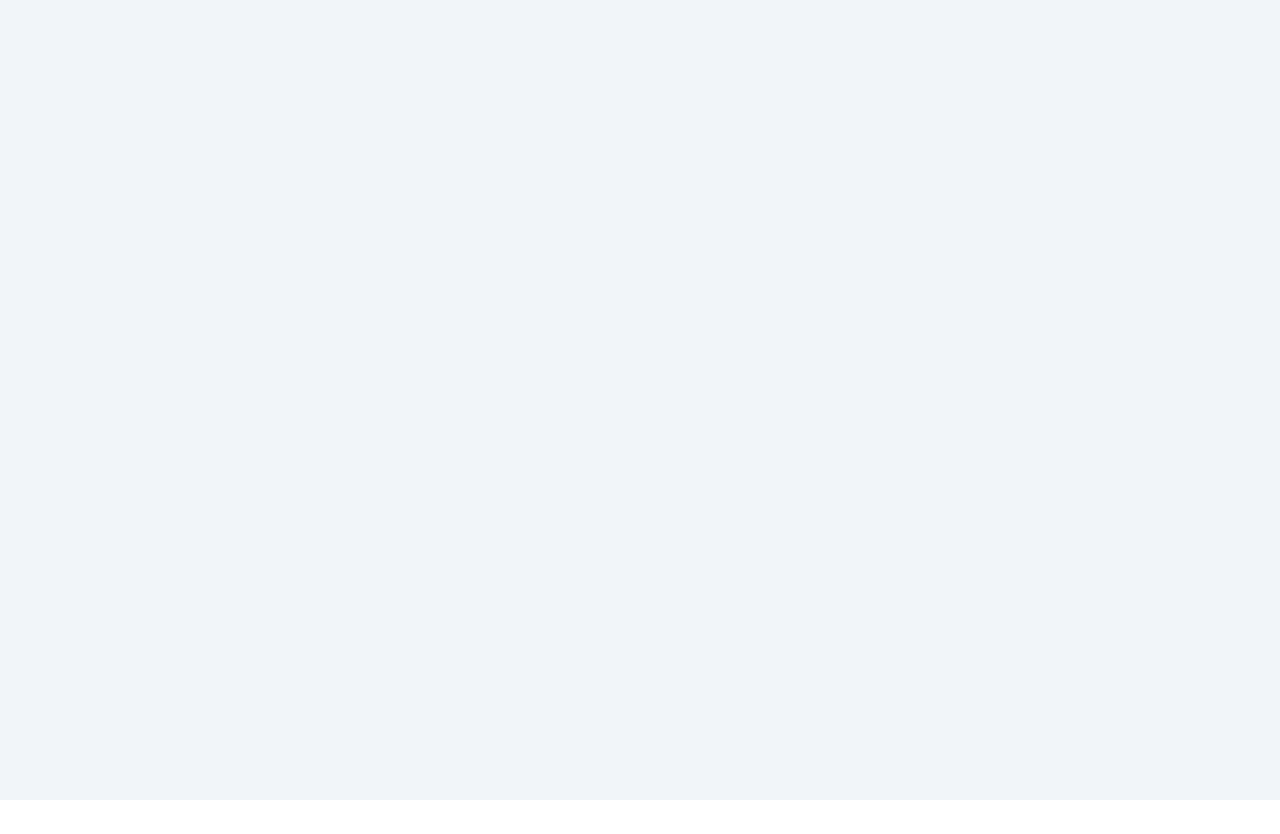
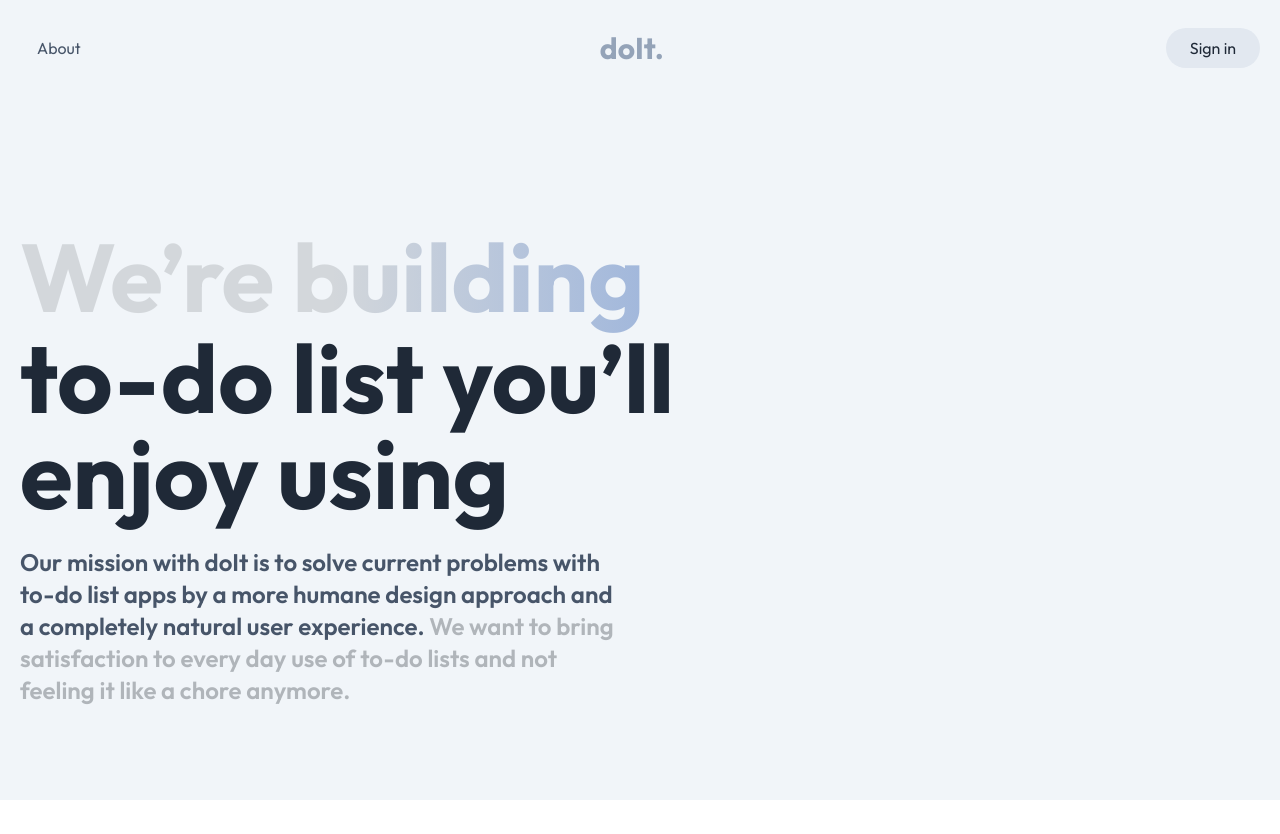
Before and after one commit to mohalw731/doIt, a React (Vite) app: page /about in a window 1280 px wide. Before the commit this address had no page. Before the commit the page ends 800 px from the top, so only its background shows below. Built offline with nearby package versions, Linux system fonts and the light colour scheme; no server answers.

Commit message:
added about page

```diff
--- a/src/App.tsx
+++ b/src/App.tsx
@@ -1,12 +1,19 @@
 import { BrowserRouter, Route, Routes } from "react-router-dom"
 import Landing from "./pages/Landing"
+import { useUser } from "@clerk/clerk-react"
+import DashBoard from "./pages/DashBoard"
+import About from "./pages/About"
 
 function App() {
+
+  const { isSignedIn } = useUser()
+
   return (
     <main className="">
       <BrowserRouter>
       <Routes>
-        <Route path="/" element={<Landing />} />
+        <Route path='/' element={isSignedIn ? <DashBoard/> : <Landing/>} />
+        <Route path="/about" element={<About/>} />
       </Routes>
       </BrowserRouter>
     </main>
--- a/src/components/Hero/Hero.tsx
+++ b/src/components/Hero/Hero.tsx
@@ -3,7 +3,8 @@ export default function Hero() {
     <main className="md:py-32 py-20">
       <section className="flex flex-col md:gap-6 gap-4">
         <h1 className="md:text-8xl font-bold text-4xl">
-          <span id="hero-text">A more humane</span> <br />
+          <span id="hero-text">A more humane</span>
+          <br />
           to-do list
         </h1>
         <p className="text-slate-600 md:text-2xl max-w-[500px] ">
--- /dev/null
+++ b/src/components/dashboard/Form.tsx
@@ -0,0 +1,12 @@
+
+
+function Form() {
+  return (
+    <main>
+
+
+    </main>
+  )
+}
+
+export default Form
--- a/src/components/layout/Navbar.tsx
+++ b/src/components/layout/Navbar.tsx
@@ -6,7 +6,7 @@ export default function Navbar() {
 
   return (
     <header className="flex items-center justify-between py-6">
-      {!isSignedIn && <Link to="/about" className="text-slate-600"> About</Link>}
+      {!isSignedIn && <Link to="/about" className="text-slate-600"> <button className="btn btn-ghost rounded-full font-normal text-base">About</button></Link>}
 
       <Link to='/'>
         <span  className="text-3xl font-bold text-slate-400 hover:text-slate-700">doIt.</span>
@@ -16,7 +16,7 @@ export default function Navbar() {
       {isSignedIn ? (
         <UserButton />
       ) : (
-        <button className="bg-slate-300 py-2 px-6 rounded-full btn btn-sm font-medium  border-none hover:bg-slate-400 hover:text-white">
+        <button className="bg-slate-200 py-2 px-6 rounded-full  font-normal hover:shadow-sm  border-none ">
           <SignInButton />
         </button>
       )}
--- /dev/null
+++ b/src/pages/About.tsx
@@ -0,0 +1,27 @@
+import Navbar from "../components/layout/Navbar";
+
+export default function About() {
+  return (
+    <main>
+      <Navbar />
+
+      <section className="md:py-32 py-20">
+        <div className="flex flex-col md:gap-6 gap-4">
+          <h1 className="md:text-8xl font-bold text-4xl">
+            <span id="hero-text">We’re building </span>
+            <br />
+            to-do list you’ll <br />enjoy using
+          </h1>
+          <p className="text-slate-600 md:text-2xl max-w-[600px] font-semibold  ">
+            Our mission with doIt is to solve current problems with to-do list
+            apps by a more humane design approach and a completely natural user
+            experience. <span className="text-[#b0b5ba]">
+            We want to bring satisfaction to every day use of to-do
+            lists and not feeling it like a chore anymore.
+            </span>
+          </p>
+        </div>
+      </section>
+    </main>
+  );
+}
--- a/src/pages/DashBoard.tsx
+++ b/src/pages/DashBoard.tsx
@@ -1,8 +1,11 @@
+import Form from "../components/dashboard/Form";
+import Navbar from "../components/layout/Navbar";
 
 export default function DashBoard() {
   return (
-    <div>
-      DashBoard
-    </div>
+    <main>
+      <Navbar/>
+      <Form/>
+    </main>
   )
 }
```
